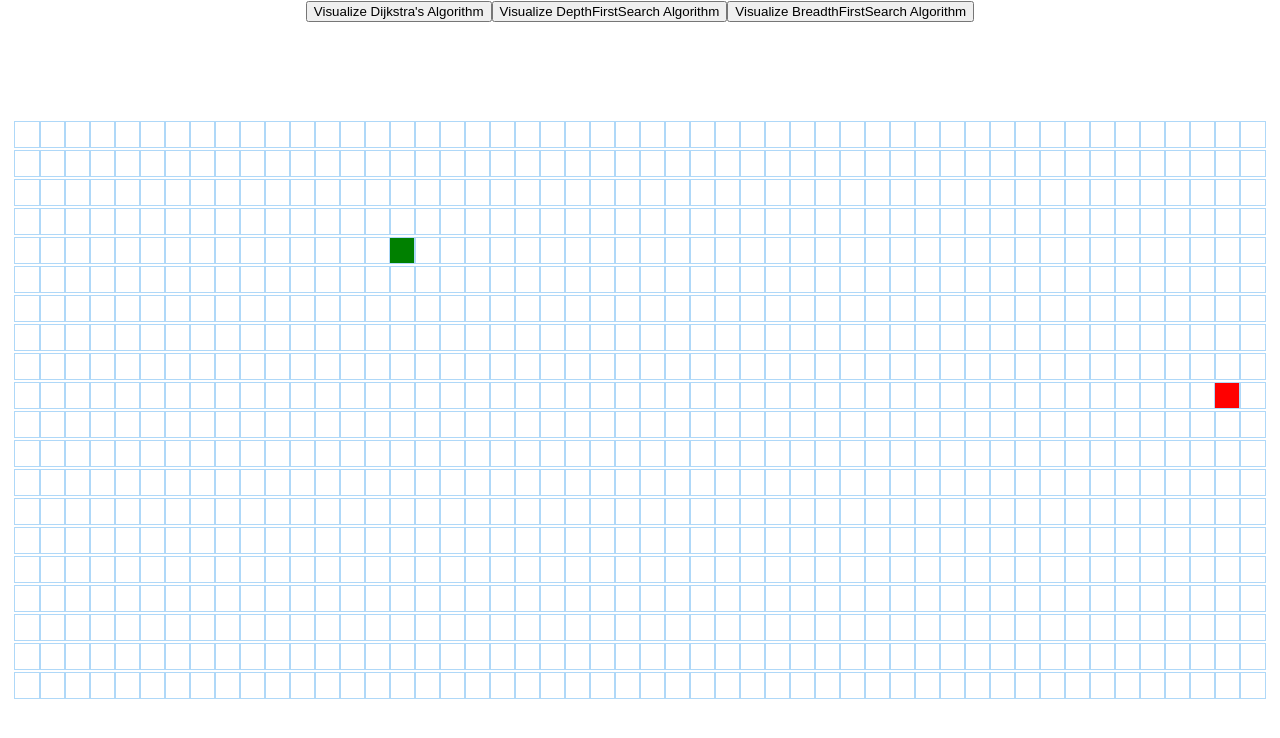
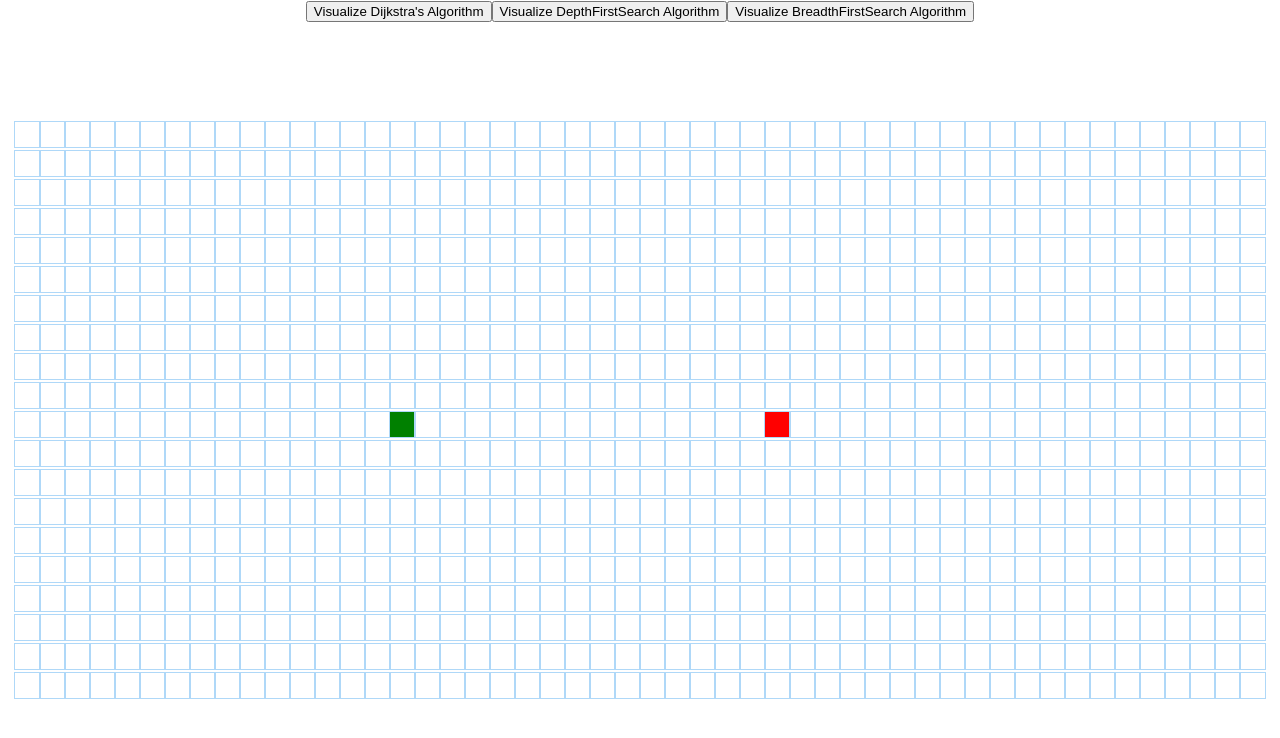
Before and after one commit to FrankSu1996/Algorithm-Visualizations, a React (Create React App) app in the folder djikstra/: page / in a window 1280 px wide. Shown: the top 738 px of the page. Built offline with nearby package versions, Linux system fonts and the light colour scheme.

Commit message:
fixed dfs bug

```diff
--- a/djikstra/src/PathfindingVisualizer/PathfindingVisualizer.jsx
+++ b/djikstra/src/PathfindingVisualizer/PathfindingVisualizer.jsx
@@ -1,42 +1,42 @@
-import React, { Component } from "react";
-import Node from "./Node/Node";
-import { dijkstra, getNodesInShortestPathOrder } from "../algorithms/dijkstra";
-import { depthFirstSearch } from "../algorithms/depthFirstSearch";
+import React, {Component} from 'react';
+import Node from './Node/Node';
+import {dijkstra, getNodesInShortestPathOrder} from '../algorithms/dijkstra';
+import {unweightedAlgorithm} from '../algorithms/depthFirstSearch';
 
-import "./PathfindingVisualizer.css";
+import './PathfindingVisualizer.css';
 
-const START_NODE_ROW = 4;
+const START_NODE_ROW = 10;
 const START_NODE_COL = 15;
-const FINISH_NODE_ROW = 9;
-const FINISH_NODE_COL = 48;
+const FINISH_NODE_ROW = 10;
+const FINISH_NODE_COL = 30;
 
 export default class PathfindingVisualizer extends Component {
   constructor() {
     super();
     this.state = {
       grid: [],
-      mouseIsPressed: false
+      mouseIsPressed: false,
     };
   }
 
   componentDidMount() {
     const grid = getInitialGrid();
-    this.setState({ grid });
+    this.setState({grid});
   }
 
   handleMouseDown(row, col) {
     const newGrid = getNewGridWithWallToggled(this.state.grid, row, col);
-    this.setState({ grid: newGrid, mouseIsPressed: true });
+    this.setState({grid: newGrid, mouseIsPressed: true});
   }
 
   handleMouseEnter(row, col) {
     if (!this.state.mouseIsPressed) return;
     const newGrid = getNewGridWithWallToggled(this.state.grid, row, col);
-    this.setState({ grid: newGrid });
+    this.setState({grid: newGrid});
   }
 
   handleMouseUp() {
-    this.setState({ mouseIsPressed: false });
+    this.setState({mouseIsPressed: false});
   }
 
   animateAlgorithm(visitedNodesInOrder, nodesInShortestPathOrder) {
@@ -51,7 +51,7 @@ export default class PathfindingVisualizer extends Component {
         const node = visitedNodesInOrder[i];
         if (!visitedNodesInOrder.isWall) {
           document.getElementById(`node-${node.row}-${node.col}`).className =
-            "node node-visited";
+            'node node-visited';
         }
       }, 10 * i);
     }
@@ -62,56 +62,57 @@ export default class PathfindingVisualizer extends Component {
       setTimeout(() => {
         const node = nodesInShortestPathOrder[i];
         document.getElementById(`node-${node.row}-${node.col}`).className =
-          "node node-shortest-path";
+          'node node-shortest-path';
       }, 50 * i);
     }
   }
 
   visualizeAlgorithm(algorithm) {
-    const { grid } = this.state;
+    const {grid} = this.state;
     const startNode = grid[START_NODE_ROW][START_NODE_COL];
     const finishNode = grid[FINISH_NODE_ROW][FINISH_NODE_COL];
     let visitedNodesInOrder = [];
 
     switch (algorithm) {
-      case "djikstra":
+      case 'djikstra':
         visitedNodesInOrder = dijkstra(grid, startNode, finishNode);
         break;
-      case "depthFirstSearch":
-        visitedNodesInOrder = depthFirstSearch(
+      case 'depthFirstSearch':
+        visitedNodesInOrder = unweightedAlgorithm(
           grid,
           startNode,
           finishNode,
-          "depthFirstSearch"
+          'depthFirstSearch'
         );
         break;
-      case "breadthFirstSearch":
-        visitedNodesInOrder = depthFirstSearch(
+      case 'breadthFirstSearch':
+        visitedNodesInOrder = unweightedAlgorithm(
           grid,
           startNode,
           finishNode,
-          "breadthFirstSearch"
+          'breadthFirstSearch'
         );
         break;
       default:
         break;
     }
     const nodesInShortestPathOrder = getNodesInShortestPathOrder(finishNode);
+    console.log(nodesInShortestPathOrder.length);
     this.animateAlgorithm(visitedNodesInOrder, nodesInShortestPathOrder);
   }
 
   render() {
-    const { grid, mouseIsPressed } = this.state;
+    const {grid, mouseIsPressed} = this.state;
 
     return (
       <>
-        <button onClick={() => this.visualizeAlgorithm("djikstra")}>
+        <button onClick={() => this.visualizeAlgorithm('djikstra')}>
           Visualize Dijkstra's Algorithm
         </button>
-        <button onClick={() => this.visualizeAlgorithm("depthFirstSearch")}>
+        <button onClick={() => this.visualizeAlgorithm('depthFirstSearch')}>
           Visualize DepthFirstSearch Algorithm
         </button>
-        <button onClick={() => this.visualizeAlgorithm("breadthFirstSearch")}>
+        <button onClick={() => this.visualizeAlgorithm('breadthFirstSearch')}>
           Visualize BreadthFirstSearch Algorithm
         </button>
         <div className="grid">
@@ -119,7 +120,7 @@ export default class PathfindingVisualizer extends Component {
             return (
               <div key={rowIdx}>
                 {row.map((node, nodeIdx) => {
-                  const { row, col, isFinish, isStart, isWall } = node;
+                  const {row, col, isFinish, isStart, isWall} = node;
                   return (
                     <Node
                       key={nodeIdx}
@@ -167,7 +168,7 @@ const createNode = (col, row) => {
     distance: Infinity,
     isVisited: false,
     isWall: false,
-    previousNode: null
+    previousNode: null,
   };
 };
 
@@ -176,7 +177,7 @@ const getNewGridWithWallToggled = (grid, row, col) => {
   const node = newGrid[row][col];
   const newNode = {
     ...node,
-    isWall: !node.isWall
+    isWall: !node.isWall,
   };
   newGrid[row][col] = newNode;
   return newGrid;
--- a/djikstra/src/algorithms/depthFirstSearch.jsx
+++ b/djikstra/src/algorithms/depthFirstSearch.jsx
@@ -1,39 +1,38 @@
-// Performs either DepthFirstSearch or Breadth First Search algorithm;
+// Performs either weightedAlgorithm or Breadth First Search algorithm;
 // returns *all* nodes in the order
 // in which they were visited. Also makes nodes point back to their
 // previous node, effectively allowing us to compute the shortest path
 // by backtracking from the finish node.
-export function depthFirstSearch(grid, startNode, endNode, algorithm) {
+export function unweightedAlgorithm(grid, startNode, endNode, algorithm) {
   const visitedNodesInOrder = [];
   const stack = [];
   stack.push(startNode);
   let counter = 0;
-  console.log(algorithm);
   startNode.distance = 0;
-  let node = null;
 
   while (!!stack.length) {
-    if (algorithm === "depthFirstSearch") {
-      node = stack.pop();
-    } else if (algorithm === "breadthFirstSearch") {
-      node = stack.shift();
-    }
-
+    // if (algorithm === "depthFirstSearch") {
+    //   const node = stack.pop();
+    // } else if (algorithm === "breadthFirstSearch") {
+    //   const node = stack.shift();
+    // }
+    const node = stack.pop();
     node.isVisisted = true;
     visitedNodesInOrder.push(node);
-    console.log(visitedNodesInOrder[counter].previousNode);
-    counter++;
     if (node.isWall) {
       continue;
     }
 
     // If the closest node is at a distance of infinity,
     // we must be trapped and should therefore stop.
-    if (node.distance === Infinity) return visitedNodesInOrder;
+    if (node.distance === Infinity) {
+      console.log('END REACHED' + visitedNodesInOrder);
+      return visitedNodesInOrder;
+    }
 
     //end node is reached: return all nodes visited in order
     if (node === endNode) {
-      console.log(visitedNodesInOrder);
+      console.log('END REACHED' + visitedNodesInOrder);
       return visitedNodesInOrder;
     }
 
@@ -43,9 +42,9 @@ export function depthFirstSearch(grid, startNode, endNode, algorithm) {
     for (const neighbor of unvisitedNeighbors) {
       if (!neighbor.isVisisted) {
         neighbor.previousNode = node;
+        neighbor.distance = node.distance + 1;
         stack.push(neighbor);
       }
-      updateUnvisitedNeighbors(node, grid);
     }
   }
 }
@@ -60,7 +59,7 @@ function updateUnvisitedNeighbors(node, grid) {
 
 function getUnvisitedNeighbors(node, grid) {
   const neighbors = [];
-  const { col, row } = node;
+  const {col, row} = node;
   if (row > 0) neighbors.push(grid[row - 1][col]);
   if (row < grid.length - 1) neighbors.push(grid[row + 1][col]);
   if (col > 0) neighbors.push(grid[row][col - 1]);
--- a/djikstra/src/algorithms/dijkstra.js
+++ b/djikstra/src/algorithms/dijkstra.js
@@ -36,7 +36,7 @@ function updateUnvisitedNeighbors(node, grid) {
 
 function getUnvisitedNeighbors(node, grid) {
   const neighbors = [];
-  const { col, row } = node;
+  const {col, row} = node;
   if (row > 0) neighbors.push(grid[row - 1][col]);
   if (row < grid.length - 1) neighbors.push(grid[row + 1][col]);
   if (col > 0) neighbors.push(grid[row][col - 1]);
@@ -57,12 +57,17 @@ function getAllNodes(grid) {
 // Backtracks from the finishNode to find the shortest path.
 // Only works when called *after* the dijkstra method above.
 export function getNodesInShortestPathOrder(finishNode) {
-  console.log("Penis");
   const nodesInShortestPathOrder = [];
   let currentNode = finishNode;
+  let counter = 0;
   while (currentNode !== null) {
     nodesInShortestPathOrder.unshift(currentNode);
     currentNode = currentNode.previousNode;
+    console.log(currentNode);
+    counter++;
+    if (counter === 100) {
+      return nodesInShortestPathOrder;
+    }
   }
   return nodesInShortestPathOrder;
 }
```
